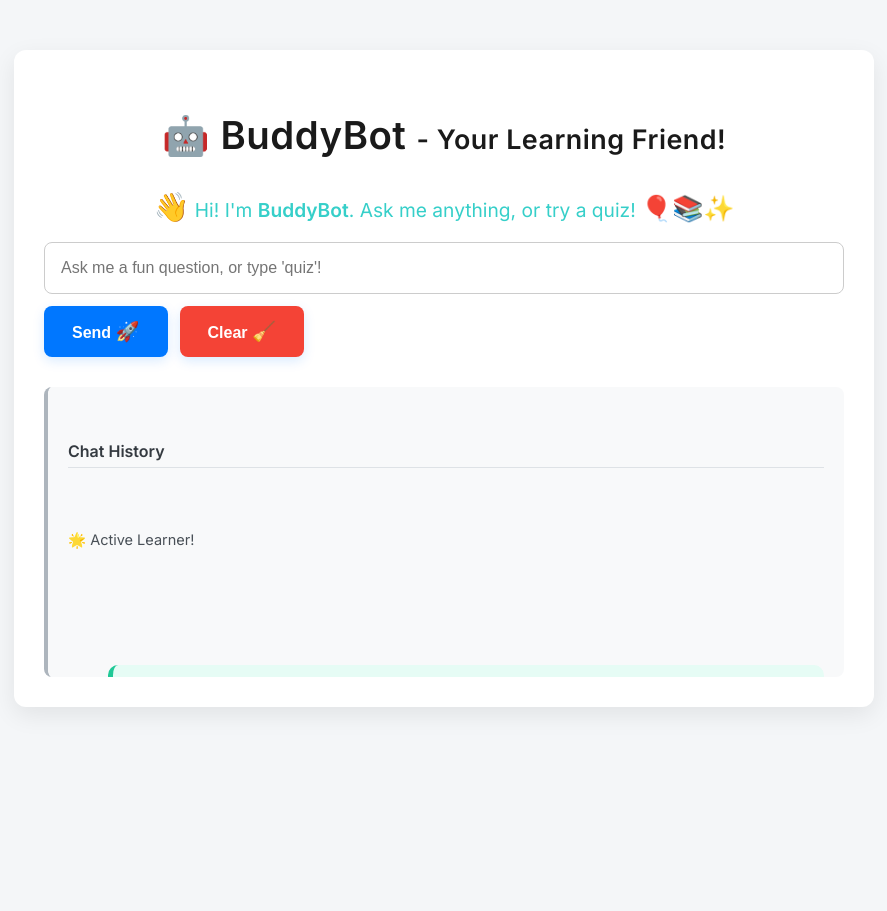
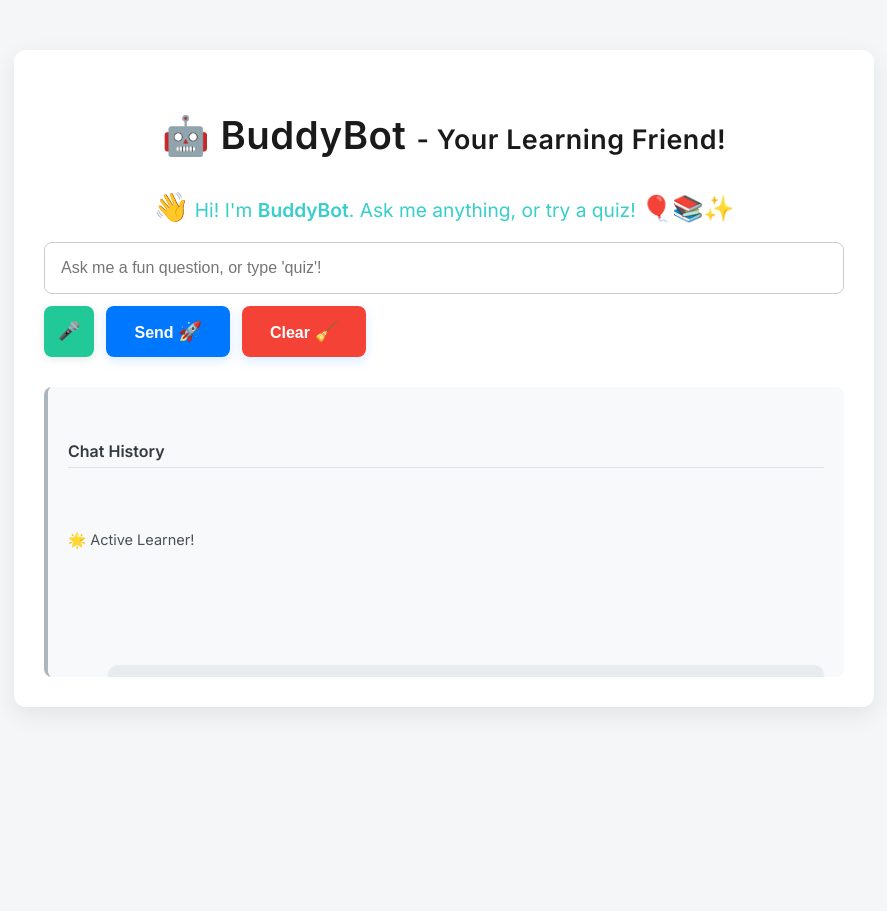
Before and after one commit to dhruvkajla0001/SimpleChatBot_Using_API, a Flask app: template templates/index.html in a window 1280 px wide. Shown: the whole page, without its empty margins (196-1083 px from the left). Run offline with Flask 3, Linux system fonts and the light colour scheme; the template is opened without the code that fills it: most values are stand-ins (such as "Sample title", 1, 10 or a date in 2020).

Commit message:
soeech addition

```diff
--- a/static/style.css
+++ b/static/style.css
@@ -135,14 +135,20 @@ button[name="clear"]:hover {
     }
 }
 
-.user {
-    background-color: #d0ebff;
-    border-left: 5px solid #339af0;
-}
-
-.bot {
-    background-color: #e6fcf5;
-    border-left: 5px solid #20c997;
+.user, .bot {
+    margin-bottom: 16px;
+    padding: 16px 20px;
+    border-radius: 10px;
+    font-size: 15.5px;
+    line-height: 1.65;
+    font-weight: 500;
+    word-break: break-word;
+    background-color: #e9ecef;
+    color: #212529;
+    opacity: 0;
+    transform: translateY(10px);
+    animation: smoothFadeIn 0.45s ease-out forwards;
+    box-shadow: 0 2px 5px rgba(0, 0, 0, 0.04);
 }
 
 .history {
@@ -160,9 +166,11 @@ button[name="clear"]:hover {
     animation: slideFade 0.6s ease-in-out;
 }
 
-@keyframes slideFade {
-    0% { opacity: 0; transform: translateY(20px); }
-    100% { opacity: 1; transform: translateY(0); }
+@keyframes smoothFadeIn {
+    to {
+        opacity: 1;
+        transform: translateY(0);
+    }
 }
 
 .history h4 {
@@ -174,3 +182,23 @@ button[name="clear"]:hover {
     padding-bottom: 6px;
     margin-bottom: 12px;
 }
+
+#micBtn {
+    background-color: #20c997;
+    color: white;
+    font-size: 16px;
+    padding: 14px;
+    border-radius: 8px;
+    border: none;
+    cursor: pointer;
+    transition: background 0.3s ease;
+    box-shadow: 0 2px 8px rgba(0,0,0,0.1);
+}
+
+#micBtn:hover {
+    background-color: #17a589;
+}
+
+#micIcon {
+    font-size: 18px;
+}
--- a/templates/index.html
+++ b/templates/index.html
@@ -1,6 +1,7 @@
 <!DOCTYPE html>
-<html>
+<html lang="en">
 <head>
+    <meta charset="UTF-8">
     <title>BuddyBot - Your Learning Friend!</title>
     <link rel="stylesheet" href="/static/style.css">
     <link href="https://fonts.googleapis.com/css2?family=Fredoka+One&display=swap" rel="stylesheet">
@@ -11,17 +12,25 @@
         <div style="text-align:center; margin-bottom:18px; font-size:1.2em; color:#36cfc9;">
             <span style="font-size:1.5em;">👋</span> Hi! I'm <b>BuddyBot</b>. Ask me anything, or try a quiz! <span style="font-size:1.3em;">🎈📚✨</span>
         </div>
+
+        <!-- ✅ FORM WITH MIC BUTTON -->
         <form method="POST">
-            <input type="text" name="query" placeholder="Ask me a fun question, or type 'quiz'!" required>
+            <input type="text" name="query" id="user_input" placeholder="Ask me a fun question, or type 'quiz'!" required>
+
+            <!-- 🎤 Microphone Button -->
+            <button type="button" id="micBtn" title="Speak"><span id="micIcon">🎤</span></button>
+
             <button name="ask" type="submit">Send <span style="font-size:1.2em;">🚀</span></button>
             <button name="clear" type="submit">Clear <span style="font-size:1.2em;">🧹</span></button>
         </form>
+
         {% if query %}
         <div class="chat">
             <div class="user"><strong>You:</strong> {{ query }}</div>
             <div class="bot"><strong>BuddyBot:</strong> {{ response }}</div>
         </div>
         {% endif %}
+
         <div class="history">
             <h4>Chat History</h4>
             {% if history.strip() %}
@@ -41,12 +50,14 @@
             <div class="no-history">No history yet! Start chatting! <span style="font-size:1.2em;">✨</span></div>
             {% endif %}
         </div>
-        <!-- Placeholder for sound effects -->
+
+        <!-- 🎵 Sound Effects -->
         <audio id="sendSound" src="https://cdn.pixabay.com/audio/2022/07/26/audio_124bfa4c7b.mp3" preload="auto"></audio>
         <audio id="receiveSound" src="https://cdn.pixabay.com/audio/2022/07/26/audio_124bfa4c7b.mp3" preload="auto"></audio>
     </div>
+
+    <!-- 🌈 Background and Sound -->
     <script>
-    // Fun unpredictable background color transitions on each message
     function randomPastel() {
         const h = Math.floor(Math.random()*360);
         return `hsl(${h}, 80%, 90%)`;
@@ -55,10 +66,54 @@
         document.body.style.background = `linear-gradient(135deg, ${randomPastel()} 0%, ${randomPastel()} 100%)`;
     }
     if (document.querySelector('.chat')) animateBackground();
-    // Play sound on send/receive
+
+    // 🎵 Sound on send/receive
     if (document.querySelector('.chat')) {
         document.getElementById('sendSound').play();
-        setTimeout(()=>document.getElementById('receiveSound').play(), 400);
+        setTimeout(() => document.getElementById('receiveSound').play(), 400);
+    }
+    </script>
+
+    <!-- 🎤 Voice Input -->
+    <script>
+    const micBtn = document.getElementById('micBtn');
+    const inputBox = document.getElementById('user_input');
+
+    const SpeechRecognition = window.SpeechRecognition || window.webkitSpeechRecognition;
+
+    if (SpeechRecognition) {
+        const recognition = new SpeechRecognition();
+        recognition.lang = 'en-US';
+        recognition.continuous = false;
+        recognition.interimResults = false;
+
+        micBtn.addEventListener('click', () => {
+            recognition.start();
+            micBtn.disabled = true;
+            micBtn.innerText = '🎙️ Listening...';
+        });
+
+        recognition.onresult = (event) => {
+            const transcript = event.results[0][0].transcript;
+            inputBox.value = transcript;
+            micBtn.innerText = '🎤';
+            micBtn.disabled = false;
+        };
+
+        recognition.onerror = (event) => {
+            console.error('Speech recognition error:', event.error);
+            micBtn.innerText = '🎤';
+            micBtn.disabled = false;
+        };
+
+        recognition.onend = () => {
+            micBtn.innerText = '🎤';
+            micBtn.disabled = false;
+        };
+    } else {
+        micBtn.disabled = true;
+        micBtn.title = 'Speech recognition not supported. Use Chrome or Edge.';
+        alert("⚠️ Speech recognition not supported. Try using Google Chrome.");
     }
     </script>
 </body>
```
